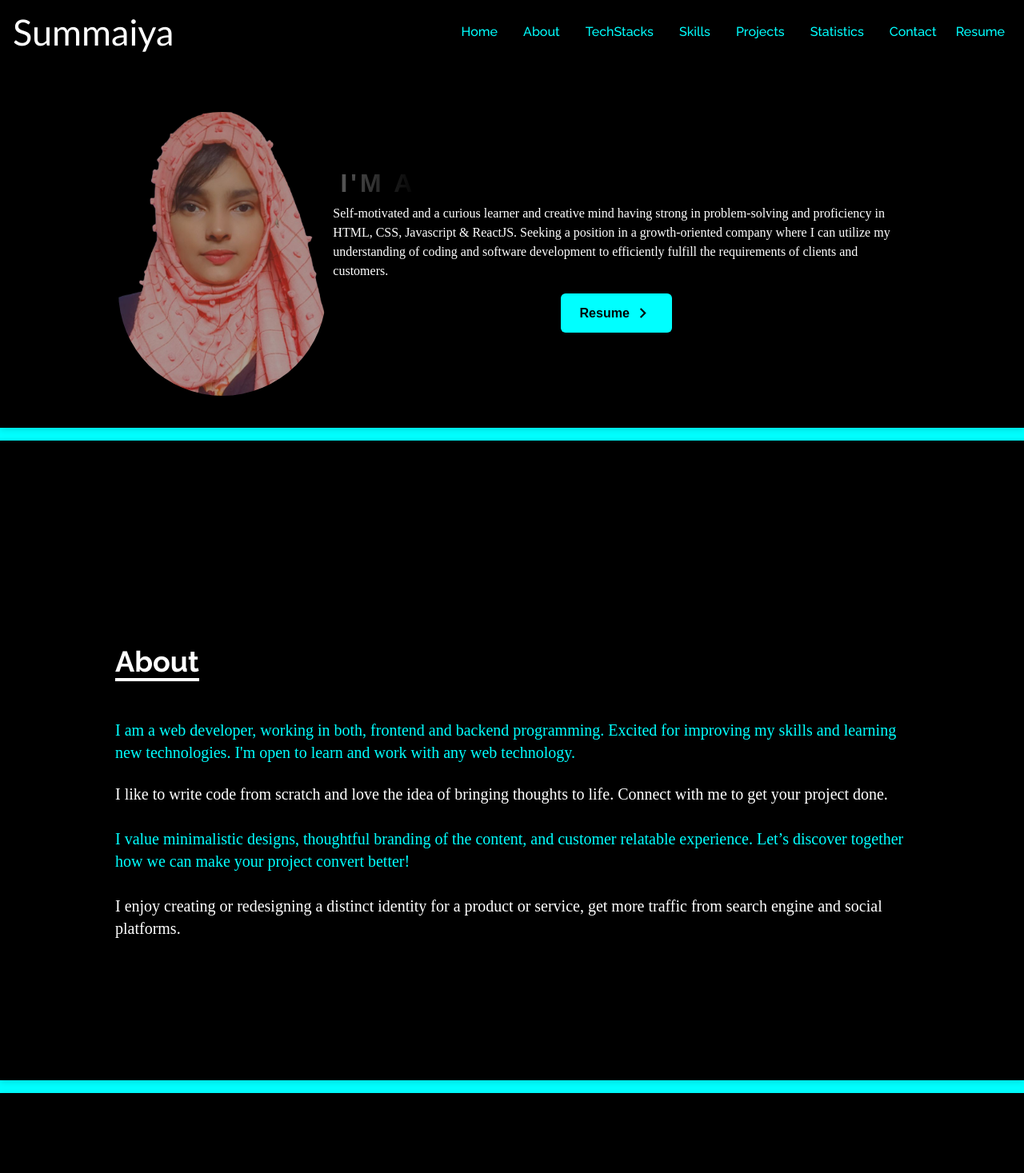
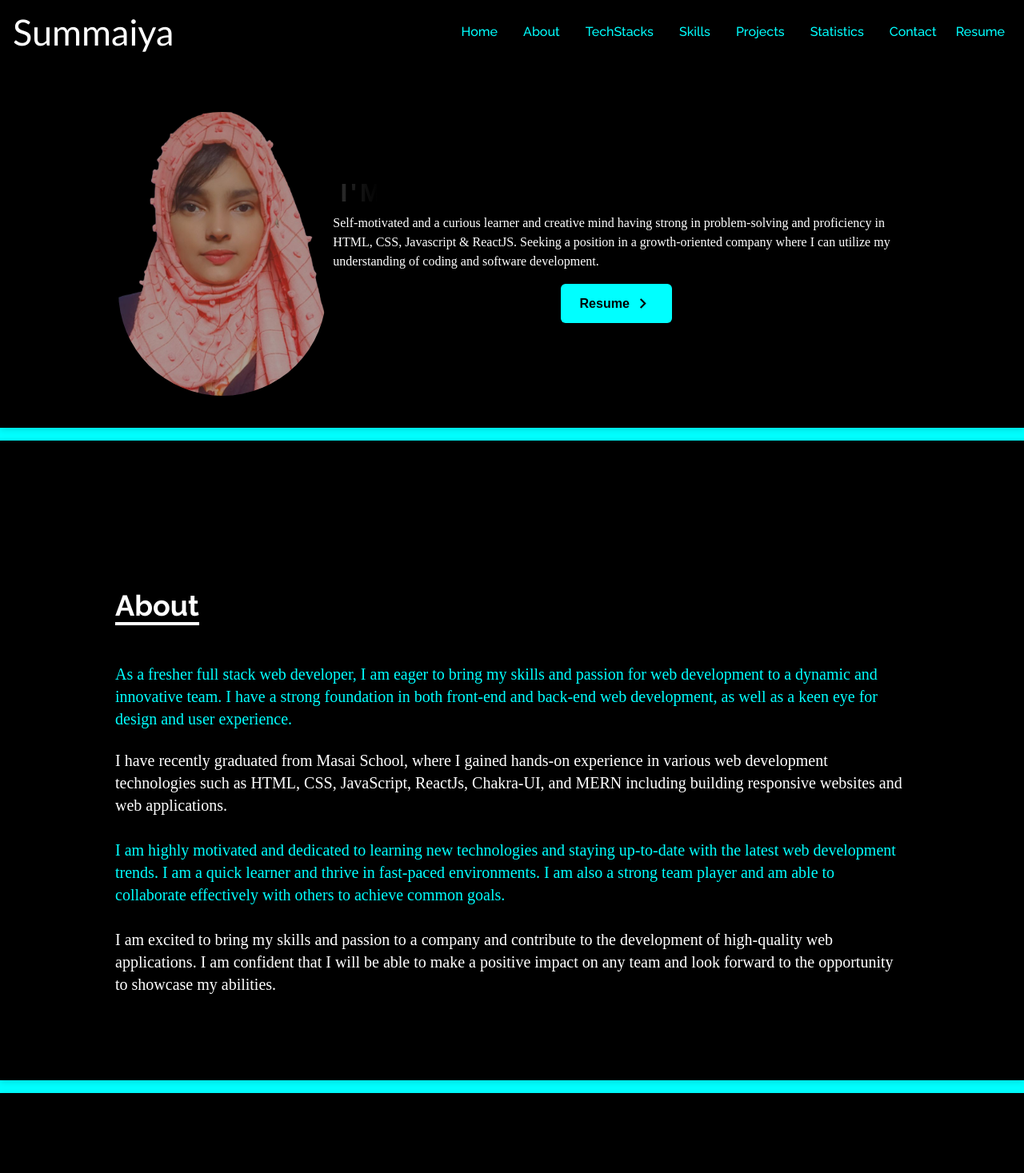
Before and after one commit to Summaiya-Begum/Summaiya-Begum.github.io, a React (Create React App) app: page / in a window 1280 px wide. Shown: the top 1467 px of the page at 80% size. Built offline with nearby package versions, Linux system fonts and the light colour scheme.

Commit message:
changed in about

```diff
--- a/src/app.css
+++ b/src/app.css
@@ -8,7 +8,7 @@
     background: linear-gradient(90deg, #000, #fff, #000);
     background-repeat: no-repeat;
     background-size: 80%;
-    animation: animate 40s linear infinite;
+    animation: animate 50s linear infinite;
     -webkit-background-clip: text;
     -webkit-text-fill-color: rgba(255, 255, 255, 0);
 }
--- a/src/components/About.jsx
+++ b/src/components/About.jsx
@@ -3,10 +3,10 @@ import React from "react";
 const About = () => {
   return (
     <div
-    id="bgdivimg"
+      id="bgdivimg"
       name="about"
       style={{
-        boxShadow: "rgba(0, 0, 0, 0.15) 0px 2px 8px" ,
+        boxShadow: "rgba(0, 0, 0, 0.15) 0px 2px 8px",
         marginTop: "1rem",
       }}
       // bg-gradient-to-b from-gray-800 to-black w-full h-screen
@@ -16,23 +16,28 @@ const About = () => {
         <div className="pb-8">
           <p
 
-            style={{color:"white", }}
+            style={{ color: "white", }}
             className="text-4xl font-bold inline border-b-4 border-white-500">
             About
           </p>
         </div>
 
-        <p  style={{fontFamily:"cursive"}} className="text-xl mt-5 text-aqua">
-          I am a web developer, working in both, frontend and backend programming. Excited for improving my skills and learning new technologies. I'm open to learn and work with any web technology.
+        <p style={{ fontFamily: "cursive" }} className="text-xl mt-5 text-aqua">
+          As a fresher full stack web developer, I am eager to bring my skills and passion for web development to a dynamic and innovative team. I have a strong foundation in both front-end and back-end web development, as well as a keen eye for design and user experience.
         </p>
 
         <br />
 
-        <p style={{fontFamily:"cursive"}}  className="text-xl text-#fff">
-          I like to write code from scratch and love the idea of bringing thoughts to life. Connect with me to get your project done. <br /> <br />
-          <p style={{fontFamily:"cursive"}}  className="text-xl text-aqua">
-          I value minimalistic designs, thoughtful branding of the content, and customer relatable experience. Let’s discover together how we can make your project convert better!<br /> <br /></p>
-          I enjoy creating or redesigning a distinct identity for a product or service, get more traffic from search engine and social platforms.
+        <p style={{ fontFamily: "cursive" }} className="text-xl text-#fff">
+          I have recently graduated from Masai School, where I gained hands-on experience in various web development technologies such as HTML, CSS, JavaScript, ReactJs, Chakra-UI, and MERN including building responsive websites and web applications.
+          <br />
+          <br />
+          <p style={{ fontFamily: "cursive" }} className="text-xl text-aqua">
+            I am highly motivated and dedicated to learning new technologies and staying up-to-date with the latest web development trends. I am a quick learner and thrive in fast-paced environments. I am also a strong team player and am able to collaborate effectively with others to achieve common goals.
+            <br />
+            <br />
+          </p>
+          I am excited to bring my skills and passion to a company and contribute to the development of high-quality web applications. I am confident that I will be able to make a positive impact on any team and look forward to the opportunity to showcase my abilities.
         </p>
       </div>
     </div>
--- a/src/components/Home.jsx
+++ b/src/components/Home.jsx
@@ -48,7 +48,7 @@ const Home = () => {
             className="text-1xl sm:text-1xl text-start m-auto font-bold text-white p-2">
             Self-motivated and a curious learner and creative mind having strong in problem-solving and proficiency in HTML, CSS,
             Javascript & ReactJS. Seeking a position in a growth-oriented company where I can utilize my understanding of coding and software
-            development to efficiently fulfill the requirements of clients and customers.
+            development.
           </p>
 
           <div className="portfolio-btn">
```
